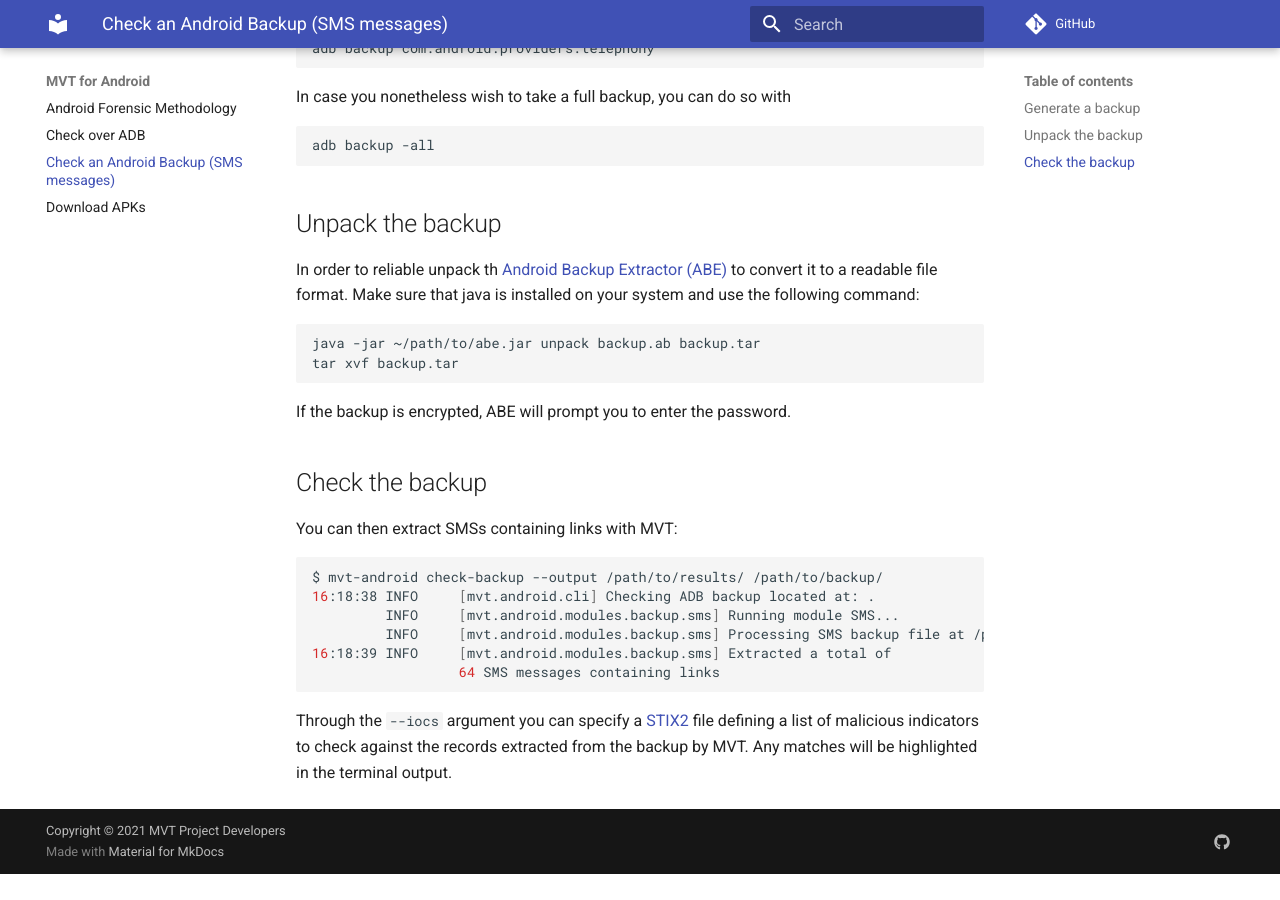
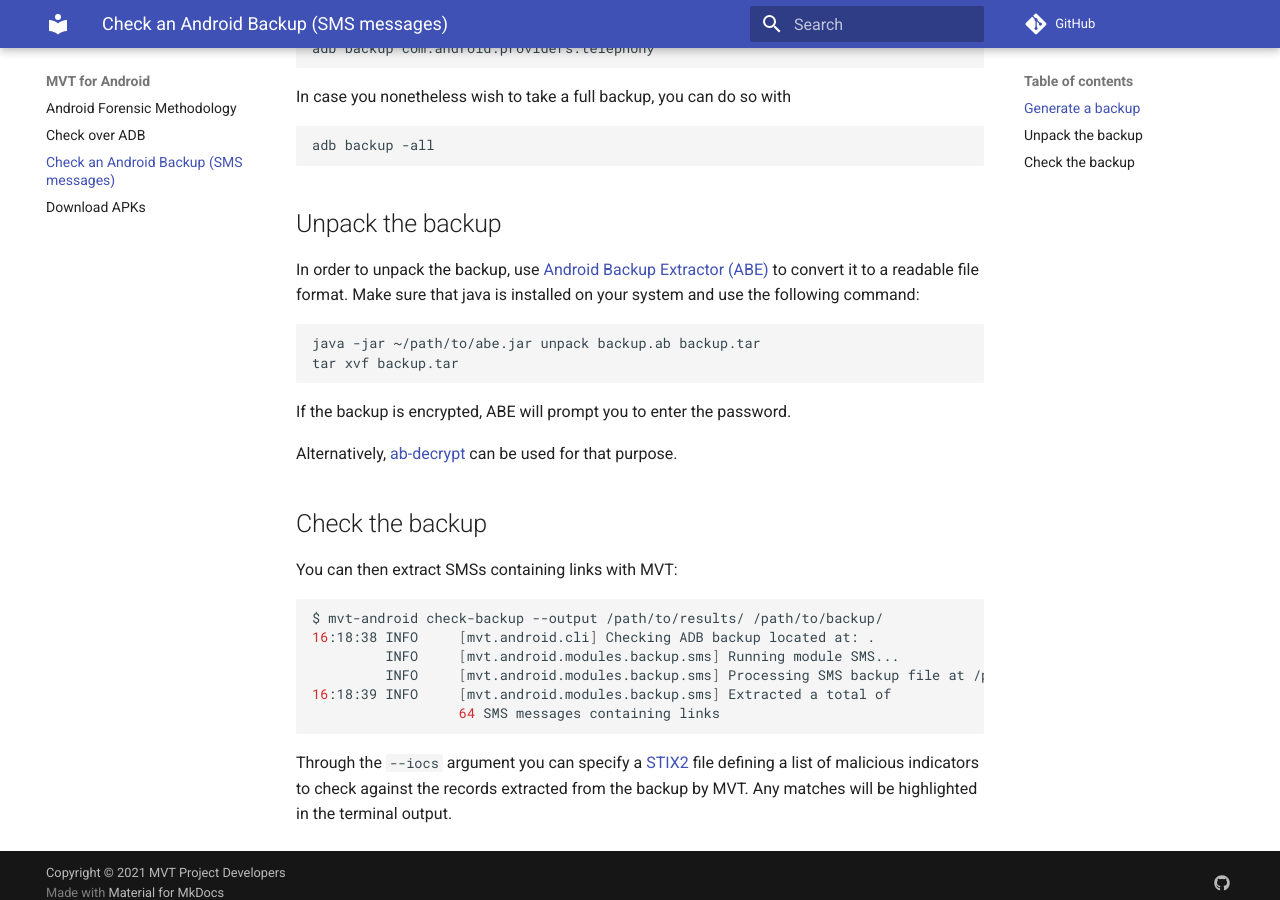
Before and after one commit to mvt-project/mvt, an MkDocs documentation site: the page built from docs/android/backup.md, in a window 1280 px wide and 900 px high, scrolled down 620 px. Built offline with MkDocs 1.6.1 and Material for MkDocs 9.7.7, drawn with Linux system fonts in a browser that asks for light colours; comment, search, counter and statistics services are not loaded; before the commit the page ends 1494 px from its top, so only the background shows below that.

Commit message:
Minor documentation update

````diff
--- a/docs/android/backup.md
+++ b/docs/android/backup.md
@@ -22,7 +22,7 @@
 
 ## Unpack the backup
 
-In order to reliable unpack th [Android Backup Extractor (ABE)](https://github.com/nelenkov/android-backup-extractor) to convert it to a readable file format. Make sure that java is installed on your system and use the following command:
+In order to unpack the backup, use [Android Backup Extractor (ABE)](https://github.com/nelenkov/android-backup-extractor) to convert it to a readable file format. Make sure that java is installed on your system and use the following command:
 
 ```bash
 java -jar ~/path/to/abe.jar unpack backup.ab backup.tar
@@ -30,6 +30,8 @@
 ```
 
 If the backup is encrypted, ABE will prompt you to enter the password.
+
+Alternatively, [ab-decrypt](https://github.com/joernheissler/ab-decrypt) can be used for that purpose.
 
 ## Check the backup
 
````
Also changed, not shown: docs/iocs.md (+1 -0 lines).
